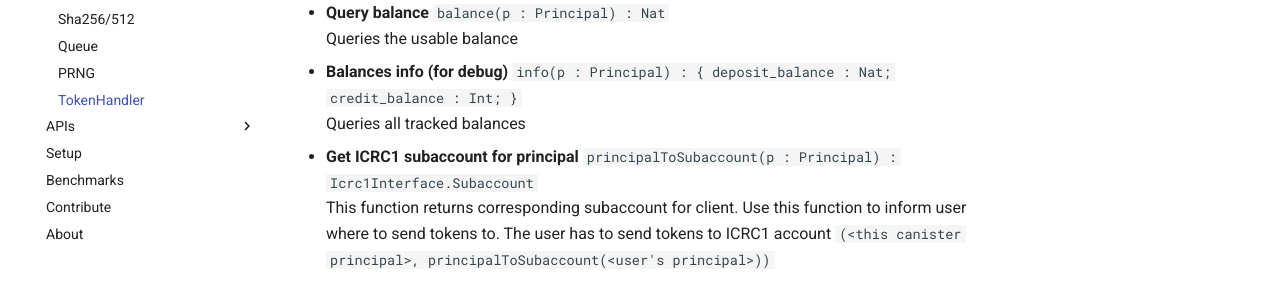
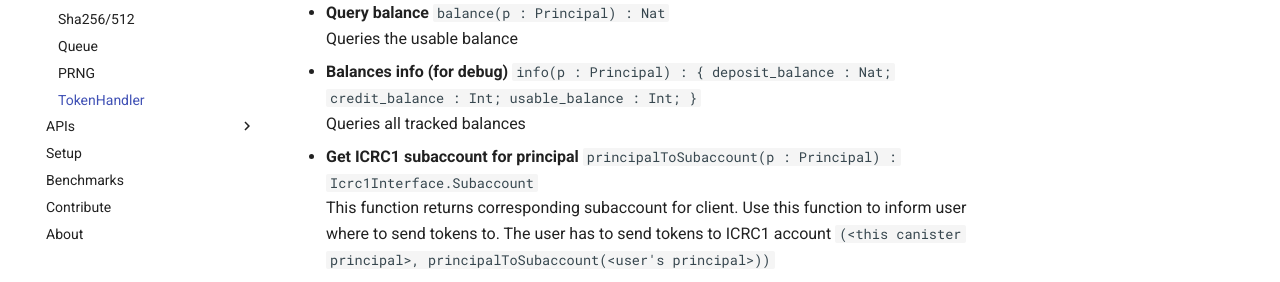
Before and after one commit to research-ag/motoko-lib, an MkDocs documentation site: the page built from docs/modules/token_handler.md, in a window 1280 px wide and 900 px high, scrolled down 783 px. Shown: the part 197-479 px from the top of the window. Built offline with MkDocs 1.6.1 and Material for MkDocs 9.7.7, drawn with Linux system fonts in a browser that asks for light colours; comment, search, counter and statistics services are not loaded.

Commit message:
fixed usable_balance field

```diff
--- a/docs/modules/token_handler.md
+++ b/docs/modules/token_handler.md
@@ -35,7 +35,7 @@ Works asynchronously.
   <br>
   Queries the usable balance
 
-- **Balances info (for debug)** `info(p : Principal) : { deposit_balance : Nat; credit_balance : Int; }`
+- **Balances info (for debug)** `info(p : Principal) : { deposit_balance : Nat; credit_balance : Int; usable_balance : Int; }`
   <br>
   Queries all tracked balances
 
```
Also changed, not shown: 1 other file.
